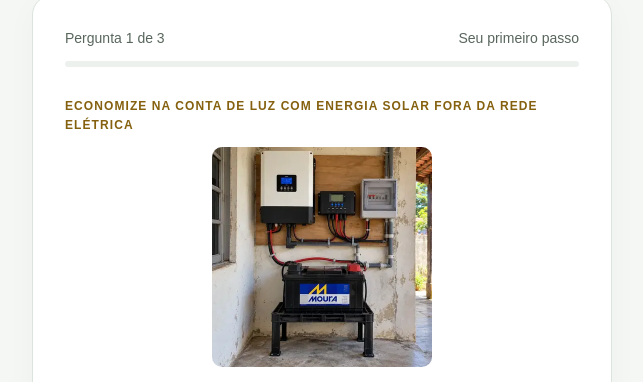
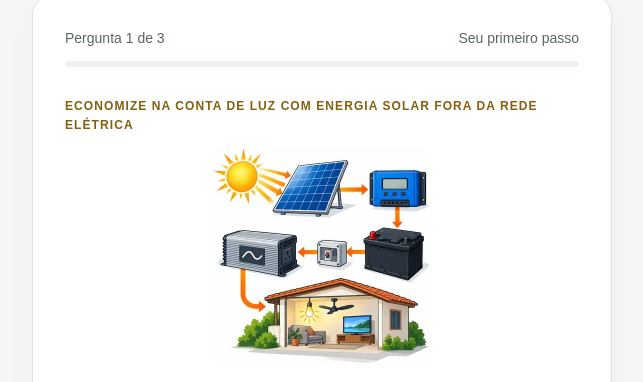
Before and after one commit to leandrogustavoaraujo/CARNEIRO-HIDR-ULICO, a website: page index.html in a window 1280 px wide. Shown: the part 87-469 px from the top of the page, without its empty margins (318-961 px from the left). Drawn offline with Linux system fonts and the light colour scheme.

Commit message:
Add files via upload

```diff
--- a/index.html
+++ b/index.html
@@ -27,7 +27,7 @@
       <div class="progress-label"><span id="step-label">Pergunta 1 de 3</span><span>Seu primeiro passo</span></div>
       <div class="progress" role="progressbar" aria-label="Progresso do quiz" aria-valuemin="0" aria-valuemax="3" aria-valuenow="0"><span id="progress-fill"></span></div>
       <p class="eyebrow">ECONOMIZE NA CONTA DE LUZ COM ENERGIA SOLAR FORA DA REDE ELÉTRICA</p>
-      <img id="first-question-photo" class="question-photo" src="assets/sistema-moura-quadrado.webp?v=3g-original-20261010" alt="Sistema solar compacto com bateria Moura instalado na área de serviço de uma casa simples" width="800" height="800" fetchpriority="high">
+      <img id="first-question-photo" class="question-photo" src="assets/esquema-solar.webp?v=20261010" alt="Esquema visual: luz solar captada pelo painel passa pelo controlador, é armazenada na bateria e alimenta aparelhos através do inversor" width="440" height="440" fetchpriority="high">
       <h1 id="question-title" tabindex="-1"></h1>
       <p id="question-help" class="muted"></p>
       <div id="options" class="options"></div>
```
Also changed, not shown: assets/esquema-solar.webp (added).
